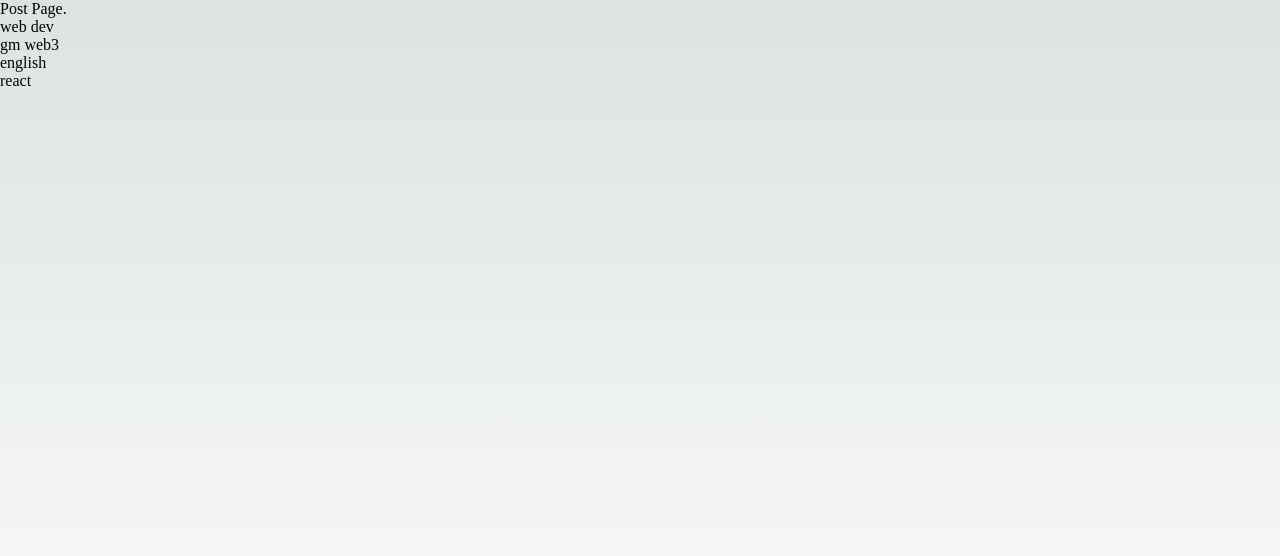
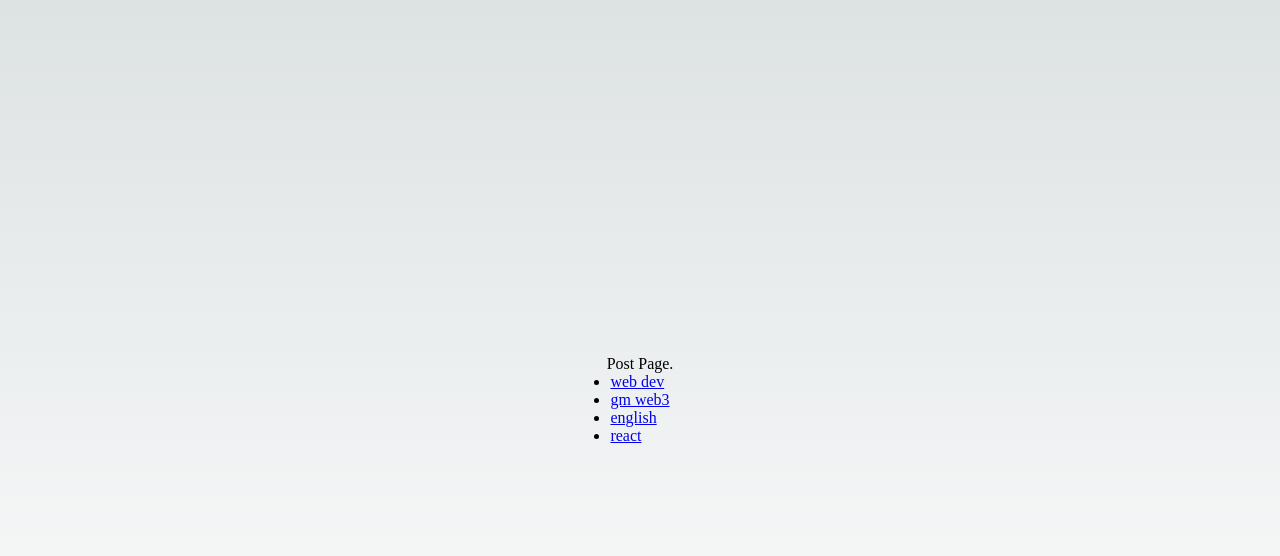
Before and after one commit to lesenelir/demo-for-nextjs, a Next.js app: page /posts in a window 1280 px wide. Shown: the top 556 px of the page. Built offline with nearby package versions, Linux system fonts and the light colour scheme.

Commit message:
feat: router link

```diff
--- a/src/pages/about/index.tsx
+++ b/src/pages/about/index.tsx
@@ -1,3 +1,5 @@
+import RouterButton from "@/components/utils/RouterButton"
+
 import styles from '../../styles/about.module.css'
 
 // localhost:3000/about  --->  file-based routing
@@ -5,6 +7,7 @@ function About() {
   return (
     <div className={styles.box}>
       About
+      <RouterButton/>
     </div>
   )
 }
--- a/src/pages/posts/[id].tsx
+++ b/src/pages/posts/[id].tsx
@@ -4,6 +4,7 @@
  *  /posts/1  {id: '1'}
  *  /posts/2  {id: '2'}
  */
+import RouterButton from "@/components/utils/RouterButton"
 import {NextRouter, useRouter} from "next/router"
 
 import styles from '../../styles/post.module.css'
@@ -16,6 +17,7 @@ function Post() {
     <div className={styles.box}>
       <h2>Post Page</h2>
       <p>Path: {router.query.id}</p>
+      <RouterButton/>
     </div>
   )
 }
--- a/src/pages/posts/index.tsx
+++ b/src/pages/posts/index.tsx
@@ -1,6 +1,7 @@
 /**
  *  Static Generation Demo
  */
+import Link from "next/link"
 import {GetStaticProps} from "next"
 
 import styles from '../../styles/posts.module.css'
@@ -19,7 +20,8 @@ function Posts(props: IProps[]) {
       <br/>
 
       <ul>
-        {posts.map(post => <li key={post.id}>{post.title}</li>)}
+        {/*{posts.map(post => <li key={post.id}>{post.title}</li>)}*/}
+        {posts.map(post => <li key={post.id}><Link href={`/posts/${post.id}`}>{post.title}</Link></li>)}
       </ul>
     </div>
   )
--- a/src/styles/about.module.css
+++ b/src/styles/about.module.css
@@ -1,3 +1,7 @@
 .box {
+  display: flex;
+  flex-direction: column;
+  justify-content: center;
+  align-items: center;
   min-height: 100vh;
 }
--- a/src/styles/globals.css
+++ b/src/styles/globals.css
@@ -23,10 +23,10 @@ body {
   background: linear-gradient(to bottom, transparent, rgb(255, 255, 255)) rgb(221, 226, 227);
 }
 
-a {
-  color: inherit;
-  text-decoration: none;
-}
+/*a {*/
+/*  color: inherit;*/
+/*  text-decoration: none;*/
+/*}*/
 
 /*!* 媒体查询 - 根据 *!*/
 /*!*@media (prefers-color-scheme: dark) {*!*/
--- a/src/styles/home.module.css
+++ b/src/styles/home.module.css
@@ -1,7 +1,7 @@
 .main {
   display: flex;
   flex-direction: column;
-  justify-content: space-between;
+  justify-content: center;
   align-items: center;
   padding: 6rem;
   min-height: 100vh;
--- a/src/styles/posts.module.css
+++ b/src/styles/posts.module.css
@@ -1,5 +1,7 @@
 .box {
   display: flex;
   flex-direction: column;
+  justify-content: center;
+  align-items: center;
   min-height: 100vh;
 }
```
Also changed, not shown: src/components/utils/RouterButton.tsx (added, +18 -0 lines), src/pages/index.tsx (+7 -0 lines).
